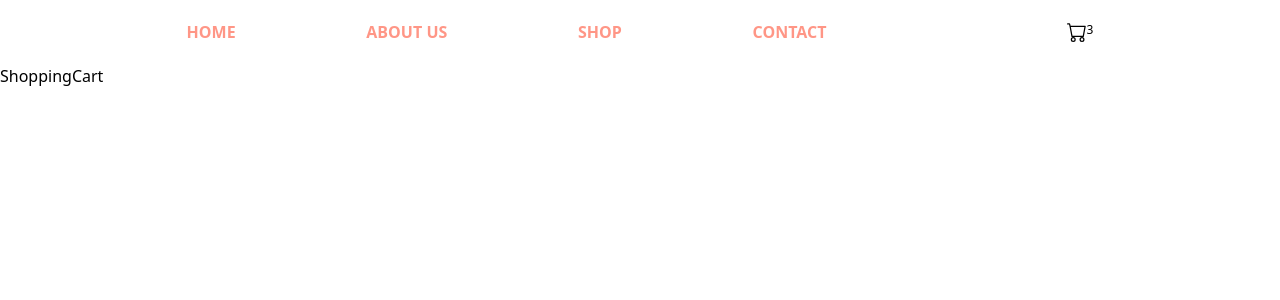
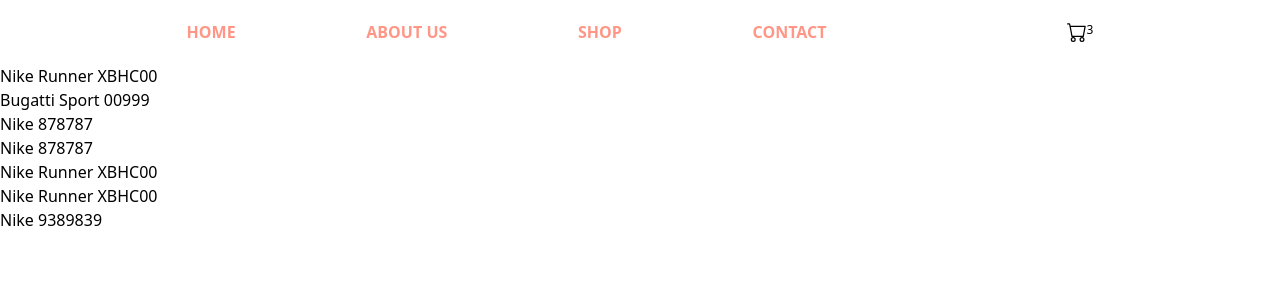
Before and after one commit to PiotrKos1/shoes-ecommerce, a React (Create React App) app: page /shopping-cart in a window 1280 px wide. Shown: the top 300 px of the page. Built offline with nearby package versions, Linux system fonts and the light colour scheme; data requests are answered from the project's data file.

Commit message:
Create SelectedSize in ProductElemet component and adding to data

```diff
--- a/db.json
+++ b/db.json
@@ -63,13 +63,6 @@
   ],
   "shoppingCart": [
     {
-      "id": 1,
-      "name": "prodcutName",
-      "price": "productPrice",
-      "img": "productImg",
-      "productId": 3
-    },
-    {
       "name": "Nike Runner XBHC00",
       "price": 249.99,
       "img": "/images/shoe2.jpg",
@@ -96,6 +89,29 @@
       "img": "/images/shoe3.jpg",
       "productId": 5,
       "id": 5
+    },
+    {
+      "name": "Nike Runner XBHC00",
+      "price": 249.99,
+      "img": "/images/shoe2.jpg",
+      "productId": 2,
+      "id": 6
+    },
+    {
+      "name": "Nike Runner XBHC00",
+      "price": 249.99,
+      "img": "/images/shoe2.jpg",
+      "productId": 2,
+      "selectedSize": "41",
+      "id": 7
+    },
+    {
+      "name": "Nike 9389839",
+      "price": 199.99,
+      "img": "/images/shoe4.jpg",
+      "productId": 6,
+      "selectedSize": "45",
+      "id": 8
     }
   ]
 }
--- a/src/components/Product.tsx
+++ b/src/components/Product.tsx
@@ -1,3 +1,4 @@
+import { useState } from "react";
 import { Data } from "../Data";
 import { addToShoppingCart } from "../thunks/addToShoppingCart";
 import { useAppDispatch, useAppSelector } from "../store/hooks";
@@ -7,17 +8,14 @@ interface ProductProps {
 }
 
 
+function ProductElement({ product }: ProductProps) {
+  const [selectedSize, setSelectedSize] = useState<string>('')
+  const dispatch = useAppDispatch();
 
-function ProductElement({ product }: ProductProps) {
-  const dispatch = useAppDispatch();
-  const { data, isLoading, error } = useAppSelector(state => {
-    return state.shop;
-  });
-
-
+  console.log(selectedSize)
 
   const handleClick = () => {
-    dispatch(addToShoppingCart({product}))
+    dispatch(addToShoppingCart({product, selectedSize}))
   };
 
   return (
@@ -29,7 +27,10 @@ function ProductElement({ product }: ProductProps) {
       </div>
       <div className='flex justify-around'>
         <p>Choose size:</p>
-        <select>
+
+        <label>
+        <select value={selectedSize} onChange={(e)=>setSelectedSize(e.target.value)} className="w-20" name="selectedSize" defaultValue="defaultValue">
+        <option value='defaultValue'></option>
           <option value='40'>40</option>
           <option value='41'>41</option>
           <option value='42'>42</option>
@@ -37,12 +38,14 @@ function ProductElement({ product }: ProductProps) {
           <option value='44'>44</option>
           <option value='45'>45</option>
         </select>
+        </label>
       </div>
       <button
         onClick={handleClick}
         className='h-8 bg-text-color text-third-color w-full uppercase font-bold'>
         add
       </button>
+
     </div>
   );
 }
--- /dev/null
+++ b/src/components/ShoppingCartItems.tsx
@@ -0,0 +1,19 @@
+import { Data } from "../Data";
+
+interface ItemsProps {
+    item: Data
+}
+
+function ShoppingCartItems({item}: ItemsProps) {
+
+
+
+    return (
+        <div>
+            <div>{item.name}</div>
+
+        </div>
+    )
+}
+
+export default ShoppingCartItems;
--- a/src/pages/ShoppingCart.tsx
+++ b/src/pages/ShoppingCart.tsx
@@ -1,20 +1,44 @@
 import { useEffect, useState } from "react";
 import { useAppDispatch, useAppSelector } from "../store/hooks";
 import { fetchShoppingCart } from "../thunks/fetchShoppingCart";
+import ShoppingCartItems from "../components/ShoppingCartItems";
 
 function ShoppingCart() {
+    const [isLoadingShoppingCart, setIsLoadingShoppingCart] = useState<boolean>(false)
+    const [errorShoppingCart, setErrorShoppingCart] = useState<null>(null)
     const dispatch = useAppDispatch();
-    const { data, isLoading, error } = useAppSelector(state => {
-      return state.shop;
+    const { data } = useAppSelector(state => {
+        return state.shop;
     });
     console.log(data)
+
+
     useEffect(()=>{
+        setIsLoadingShoppingCart(true)
         dispatch(fetchShoppingCart())
+        .unwrap()
+        .catch((err)=>setErrorShoppingCart(err))
+        .finally(()=>setIsLoadingShoppingCart(false))
     }, [dispatch])
+
+    let content
+
+    if (isLoadingShoppingCart) {
+        content = 'Loading.....'
+        // console.log('load')
+    } else if (errorShoppingCart) {
+        content = 'error ....'
+    } else (
+        content = data.map((item)=>{
+            return <ShoppingCartItems key={item.id} item={item} />
+        })
+    )
+
+
 
     return (
         <div>
-            ShoppingCart
+            {content}
         </div>
     )
 }
--- a/src/thunks/addToShoppingCart.ts
+++ b/src/thunks/addToShoppingCart.ts
@@ -4,15 +4,17 @@ import { Data } from "../Data";
 
 interface ProductProps {
     product: Data;
+    selectedSize: string
   }
 
 
-export const addToShoppingCart = createAsyncThunk('shop/addToShoppingCart', async ({product}: ProductProps) => {
+export const addToShoppingCart = createAsyncThunk('shop/addToShoppingCart', async ({product, selectedSize}: ProductProps) => {
     const response = await axios.post('http://localhost:3005/shoppingCart', {
         name: product.name,
         price: product.price,
         img: product.img,
-        productId: product.id
+        productId: product.id,
+        selectedSize: selectedSize
     })
 
     return response.data;
```
